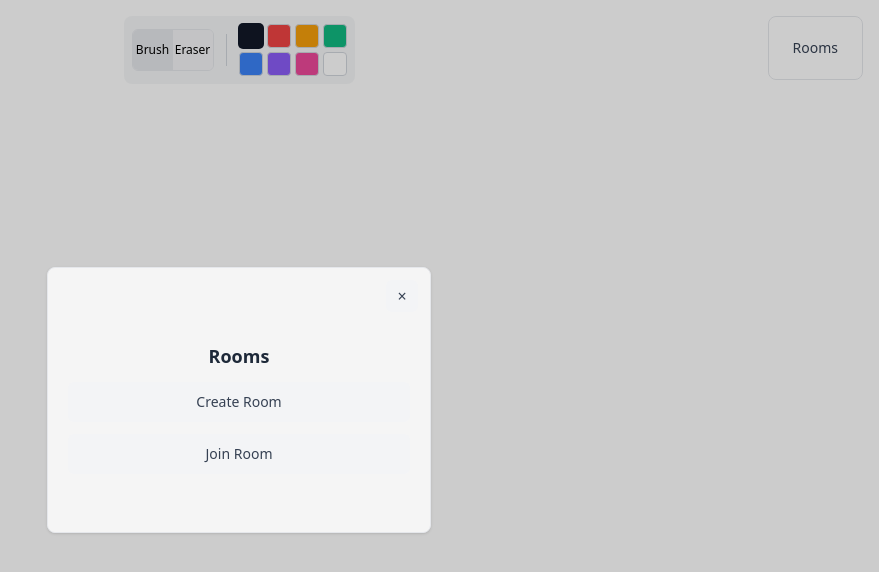
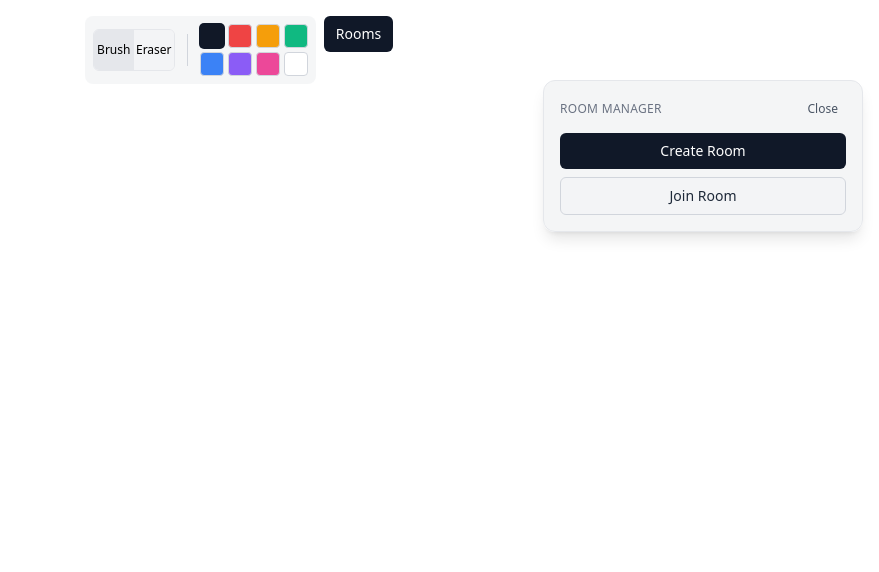
Before and after one commit to muaiiad/collab-board, a React (Vite) app in the folder apps/client/: page / in a window 1280 px wide. Both pictures are taken after a click on the button "Rooms". Shown: the top 572 px of the page, without its empty margins (401-1280 px from the left). Built offline with nearby package versions, Linux system fonts and the light colour scheme.

Commit message:
implement board initiation

```diff
--- a/apps/client/src/App.jsx
+++ b/apps/client/src/App.jsx
@@ -8,6 +8,7 @@ import RoomManager from "./RoomManager";
 function App() {
     const [tool, setTool] = useState("brush");
     const [color,setColor] = useState("#111827");
+    const [isRoomManagerOpen, setIsRoomManagerOpen] = useState(false);
     const [canvasState, canvasDispatch] = useReducer(canvasReducer, {
         strokes: [],
         redoStack: [],
@@ -20,14 +21,21 @@ function App() {
         canvasDispatch({ type: "set-strokes", strokes: board.strokes });
     }
 
-    function createRoom(boardId) {
-        return boardId;
+    async function createRoom() {
+        const boardId = await fetch("http://localhost:3000/api/boards/create", {
+            method: "POST",
+            headers: {
+                "Content-Type": "application/json"
+            },
+            body: JSON.stringify({ strokes: canvasState.strokes })
+        });
+        return (await boardId.json())["id"];
     }
 
     return (
         <>
-            <Toolbar tool={tool} setTool={setTool} color={color} setColor={setColor} />
-            <RoomManager onJoinRoom={joinRoom} onCreateRoom={createRoom} />
+            <Toolbar tool={tool} setTool={setTool} color={color} setColor={setColor} setIsRoomManagerOpen={setIsRoomManagerOpen} />
+            <RoomManager onJoinRoom={joinRoom} onCreateRoom={createRoom} isOpen={isRoomManagerOpen} setIsOpen={setIsRoomManagerOpen} />
             <DrawingCanvas canvasState={canvasState} dispatch={canvasDispatch} tool={tool} color={color} />
         </>
     );
--- a/apps/client/src/RoomManager.jsx
+++ b/apps/client/src/RoomManager.jsx
@@ -1,166 +1,105 @@
 import { useState } from "react";
 
-function generateRoomCode() {
-    const chars = "ABCDEFGHIJKLMNOPQRSTUVWXYZ0123456789";
-    let code = "";
-    for (let i = 0; i < 5; i++) {
-        const idx = Math.floor(Math.random() * chars.length);
-        code += chars[idx];
-    }
-    return code;
-}
-
-function RoomManager({ onJoinRoom, onCreateRoom }) {
-    const [isOpen, setIsOpen] = useState(false);
-    const [view, setView] = useState("options");
+export default function RoomManager({ onJoinRoom, onCreateRoom , isOpen, setIsOpen}) {
+    const [view, setView] = useState("home");
     const [createdCode, setCreatedCode] = useState("");
     const [joinCode, setJoinCode] = useState("");
-    const [copyLabel, setCopyLabel] = useState("Copy Code");
 
-    function openModal() {
-        setIsOpen(true);
-        setView("options");
-        setCreatedCode("");
-        setJoinCode("");
-        setCopyLabel("Copy Code");
-    }
 
-    function closeModal() {
-        setIsOpen(false);
-    }
+    let content = null;
 
-    function handleCreateRoom() {
-        const nextCode = generateRoomCode();
-        setCreatedCode(nextCode);
-        setView("created");
-        if (onCreateRoom) {
-            onCreateRoom(nextCode);
-        }
-    }
-
-    async function handleCopyCode() {
-        if (!createdCode || !navigator.clipboard) return;
-        await navigator.clipboard.writeText(createdCode);
-        setCopyLabel("Copied");
-        window.setTimeout(() => setCopyLabel("Copy Code"), 1200);
-    }
-
-    function handleJoinCodeChange(e) {
-        const nextValue = e.target.value.toUpperCase().replace(/[^A-Z0-9]/g, "");
-        setJoinCode(nextValue.slice(0, 5));
-    }
-
-    async function handleJoin() {
-        const code = joinCode.trim().toUpperCase();
-        if (!code) return;
-        if (onJoinRoom) {
-            await onJoinRoom(code);
-        }
-        closeModal();
-    }
-
-    return (
-        <>
+    if (view === "create") {
+        content = (
+            <div className="space-y-3">
+                <h1 className="text-sm font-semibold text-gray-900">Create Room</h1>
+                <p className="rounded-md border border-gray-200 bg-white px-3 py-2 text-sm text-gray-700">
+                    {createdCode || "Room code will appear here."}
+                </p>
+                <div className="flex items-center gap-2">
                     <button
                         type="button"
-                onClick={openModal}
-                className="fixed right-4 top-4 z-40 inline-flex h-16 items-center rounded-lg border border-gray-200 bg-white/80 px-6 text-sm text-gray-700 hover:bg-gray-200 cursor-pointer backdrop-blur"
+                        onClick={() => setCreatedCode(onCreateRoom())}
+                        className="rounded-md bg-gray-900 px-3 py-2 text-sm font-medium text-white transition hover:bg-gray-800 cursor-pointer"
                     >
-                Rooms
+                        Create
                     </button>
-
-            {isOpen && (
-                <div
-                    className="fixed inset-0 z-50 flex items-center justify-center bg-black/20 p-4"
-                    onClick={closeModal}
-                >
-                    <div
-                        className="relative w-full max-w-sm min-h-64 rounded-lg border border-gray-200 bg-white/80 p-5 shadow-sm backdrop-blur"
-                        onClick={(e) => e.stopPropagation()}
-                    >
                     <button
                         type="button"
-                            onClick={closeModal}
-                            aria-label="Close modal"
-                            className="absolute right-3 top-3 inline-flex h-8 w-8 items-center justify-center rounded-md bg-gray-100 text-gray-700 hover:bg-gray-200 cursor-pointer"
+                        onClick={() => setView("home")}
+                        className="rounded-md border border-gray-300 bg-gray-100 px-3 py-2 text-sm font-medium text-gray-800 transition hover:bg-gray-200 cursor-pointer"
                     >
-                            ×
+                        Back
                     </button>
-
-                        {view === "options" && (
-                            <div className="flex min-h-56 flex-col justify-center gap-3 pt-4">
-                                <h2 className="text-center text-lg font-semibold text-gray-800">Rooms</h2>
+                </div>
+            </div>
+        );
+    } else if (view === "join") {
+        content = (
+            <div className="space-y-3">
+                <h1 className="text-sm font-semibold text-gray-900">Join Room</h1>
+                <input
+                    type="text"
+                    value={joinCode}
+                    onChange={(e) => setJoinCode(e.target.value)}
+                    placeholder="Enter room code"
+                    className="w-full rounded-md border border-gray-300 bg-white px-3 py-2 text-sm text-gray-900 outline-none ring-0 placeholder:text-gray-400 focus:border-gray-400"
+                />
+                <div className="flex items-center gap-2">
                     <button
                         type="button"
-                                    onClick={handleCreateRoom}
-                                    className="h-10 w-full rounded-md bg-gray-100 text-sm text-gray-700 hover:bg-gray-200 cursor-pointer"
+                        onClick={() => onJoinRoom(joinCode)}
+                        className="rounded-md bg-gray-900 px-3 py-2 text-sm font-medium text-white transition hover:bg-gray-800 cursor-pointer"
+                    >
+                        Join
+                    </button>
+                    <button
+                        type="button"
+                        onClick={() => setView("home")}
+                        className="rounded-md border border-gray-300 bg-gray-100 px-3 py-2 text-sm font-medium text-gray-800 transition hover:bg-gray-200 cursor-pointer"
+                    >
+                        Back
+                    </button>
+                </div>
+            </div>
+        );
+    } else if (view === "home") {
+        content = (
+            <div className="space-y-2">
+                <button
+                    type="button"
+                    onClick={() => setView("create")}
+                    className="w-full rounded-md bg-gray-900 px-3 py-2 text-sm font-medium text-white transition hover:bg-gray-800 cursor-pointer"
                 >
                     Create Room
                 </button>
                 <button
                     type="button"
                     onClick={() => setView("join")}
-                                    className="h-10 w-full rounded-md bg-gray-100 text-sm text-gray-700 hover:bg-gray-200 cursor-pointer"
+                    className="w-full rounded-md border border-gray-300 bg-gray-100 px-3 py-2 text-sm font-medium text-gray-800 transition hover:bg-gray-200 cursor-pointer"
                 >
                     Join Room
                 </button>
             </div>
-                        )}
+        );
+    }
 
-                        {view === "created" && (
-                            <div className="flex min-h-56 flex-col justify-center gap-3 pt-4">
-                                <h2 className="text-center text-lg font-semibold text-gray-800">Room Created</h2>
-                                <div className="rounded-md bg-gray-100 py-3 text-center text-2xl font-semibold tracking-[0.2em] text-gray-800">
-                                    {createdCode}
-                                </div>
+    return (
+        <>
+            {isOpen && (
+                <div className="fixed right-4 top-20 z-20 w-80 rounded-xl border border-gray-200 bg-gray-100/90 p-4 shadow-lg backdrop-blur">
+                    <div className="mb-3 flex items-center justify-between">
+                        <p className="text-xs font-medium uppercase tracking-wide text-gray-500">Room Manager</p>
                         <button
                             type="button"
-                                    onClick={handleCopyCode}
-                                    className="h-10 w-full rounded-md bg-gray-100 text-sm text-gray-700 hover:bg-gray-200 cursor-pointer"
-                                >
-                                    {copyLabel}
-                                </button>
-                                <button
-                                    type="button"
-                                    onClick={closeModal}
-                                    className="h-10 w-full rounded-md bg-gray-100 text-sm text-gray-700 hover:bg-gray-200 cursor-pointer"
+                            onClick={() => setIsOpen(false)}
+                            className="rounded-md px-2 py-1 text-xs text-gray-600 hover:bg-gray-200 cursor-pointer"
                         >
                             Close
                         </button>
                     </div>
-                        )}
-
-                        {view === "join" && (
-                            <div className="flex min-h-56 flex-col justify-center gap-3 pt-4">
-                                <h2 className="text-center text-lg font-semibold text-gray-800">Join Room</h2>
-                                <input
-                                    type="text"
-                                    value={joinCode}
-                                    onChange={handleJoinCodeChange}
-                                    placeholder="Enter room code"
-                                    className="h-10 w-full rounded-md border border-gray-300 bg-white px-3 text-center uppercase tracking-[0.14em] text-gray-800 outline-none focus:border-gray-500"
-                                />
-                                <button
-                                    type="button"
-                                    onClick={handleJoin}
-                                    className="h-10 w-full rounded-md bg-gray-200 text-sm text-gray-800 hover:bg-gray-300 cursor-pointer"
-                                >
-                                    Join
-                                </button>
-                                <button
-                                    type="button"
-                                    onClick={() => setView("options")}
-                                    className="h-10 w-full rounded-md bg-gray-100 text-sm text-gray-700 hover:bg-gray-200 cursor-pointer"
-                                >
-                                    Cancel
-                                </button>
-                            </div>
-                        )}
-                    </div>
+                    {content}
                 </div>
             )}
         </>
     );
 }
-
-export default RoomManager;
--- a/apps/client/src/Toolbar.jsx
+++ b/apps/client/src/Toolbar.jsx
@@ -1,4 +1,4 @@
-function Toolbar({ tool, setTool, color, setColor, onShare }) {
+function Toolbar({ tool, setTool, color, setColor, setIsRoomManagerOpen}) {
     function chooseBrush() {
         setTool("brush");
     }
@@ -63,6 +63,12 @@ function Toolbar({ tool, setTool, color, setColor, onShare }) {
                     ))}
                 </div>
                 </div>
+                <button
+                    onClick={() => setIsRoomManagerOpen(true)}
+                    className="rounded-md bg-gray-900 px-3 py-2 text-sm font-medium text-white transition hover:bg-gray-800 cursor-pointer"
+                >
+                    Rooms
+                </button>
             </div>
         </div>
     );
```
Also changed, not shown: apps/client/src/boardApi.js (+12 -2 lines), 1 other file (tests, documents, lock files or other folders). Lines whose indentation alone changed are shown as unchanged.
